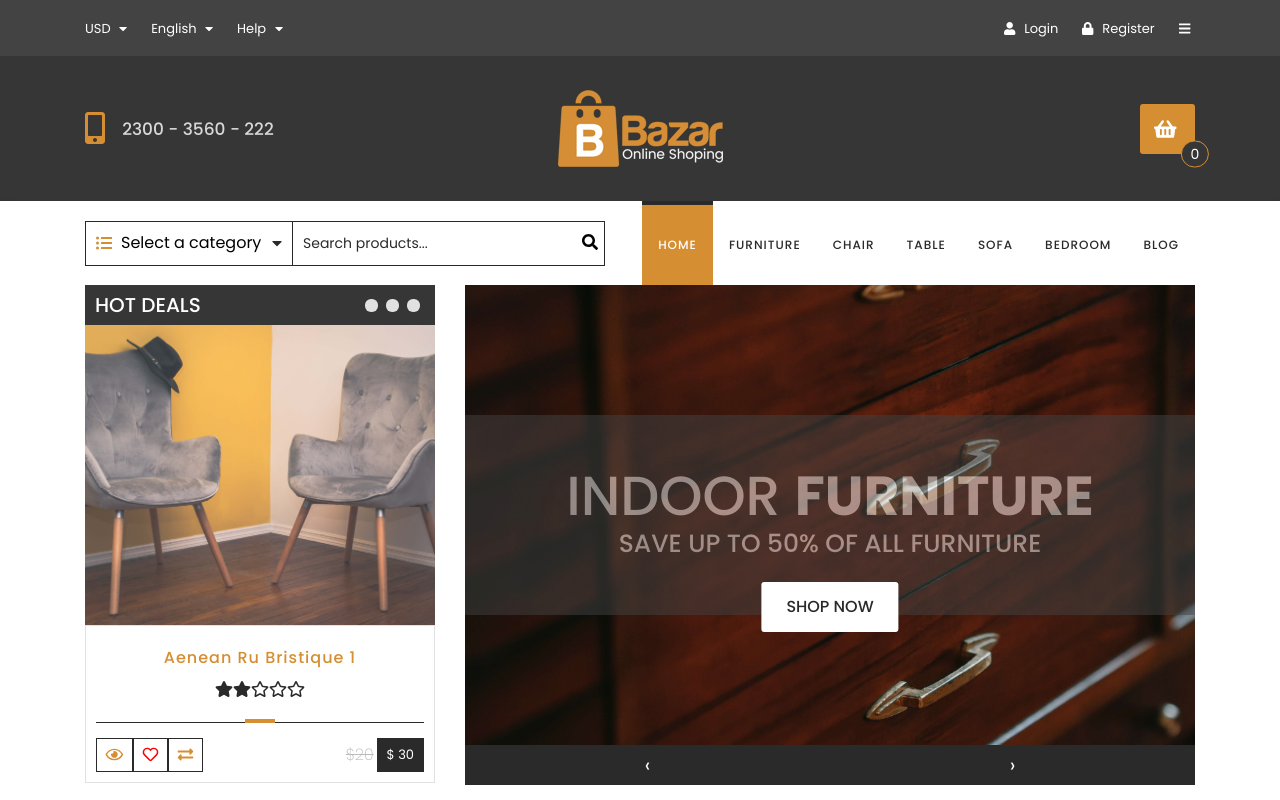
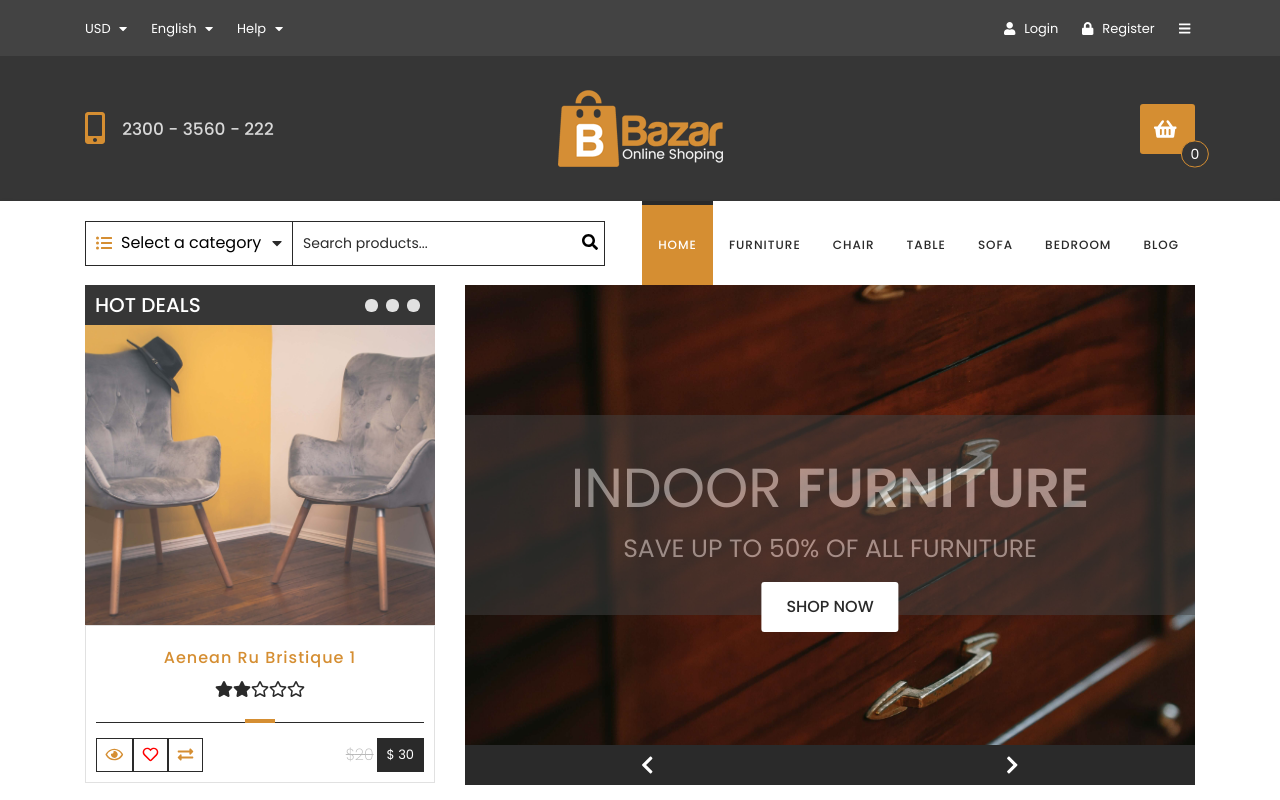
Before and after one commit to iMdPd/reactTeamProject, a React (Create React App) app: page / in a window 1280 px wide. Shown: the top 800 px of the page. Built offline with nearby package versions, Linux system fonts and the light colour scheme.

Commit message:
correct styles

```diff
--- a/src/components/features/Promoted/Promoted.js
+++ b/src/components/features/Promoted/Promoted.js
@@ -10,6 +10,8 @@ import {
   faStar,
   faExchangeAlt,
   faShoppingBasket,
+  faChevronRight,
+  faChevronLeft,
 } from '@fortawesome/free-solid-svg-icons';
 import { faStar as farStar, faHeart, faEye } from '@fortawesome/free-regular-svg-icons';
 import Button from '../../common/Button/Button';
@@ -126,18 +128,22 @@ const Promoted = () => {
               />
               <div className={styles.title}>
                 <div className={styles.text}>
-                  <h1>
-                    indoor <b>furniture</b>
-                  </h1>
-                  <h2>save up to 50% of all furniture</h2>
+                  <p className={styles.textOne}>
+                    indoor <span>furniture</span>
+                  </p>
+                  <p className={styles.textTwo}>save up to 50% of all furniture</p>
                 </div>
               </div>
               <button>shop now</button>
             </div>
 
             <div className={styles.buttons}>
-              <button className={styles.button}>&lsaquo;</button>
-              <button className={styles.button}>&rsaquo;</button>
+              <button className={styles.button}>
+                <FontAwesomeIcon icon={faChevronLeft}></FontAwesomeIcon>
+              </button>
+              <button className={styles.button}>
+                <FontAwesomeIcon icon={faChevronRight}></FontAwesomeIcon>
+              </button>
             </div>
           </section>
         </div>
--- a/src/components/features/Promoted/Promoted.module.scss
+++ b/src/components/features/Promoted/Promoted.module.scss
@@ -232,15 +232,20 @@
           color: $light-text-color;
           text-transform: uppercase;
 
-          h1 {
+          .textOne {
             font-size: 55px;
             margin: 0;
+
+            span {
+              font-weight: 600;
+            }
           }
-          h2 {
+          .textTwo {
             font-size: 25px;
           }
         }
       }
+
       button {
         position: absolute;
         top: 70%;
```
